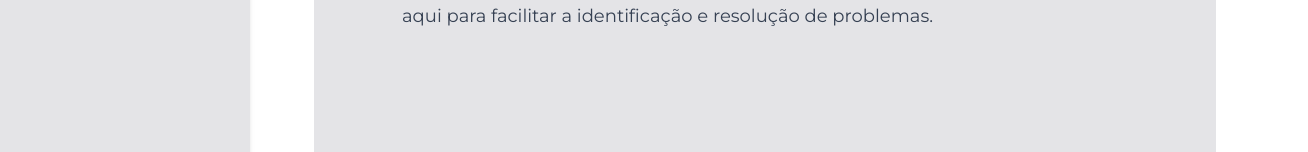
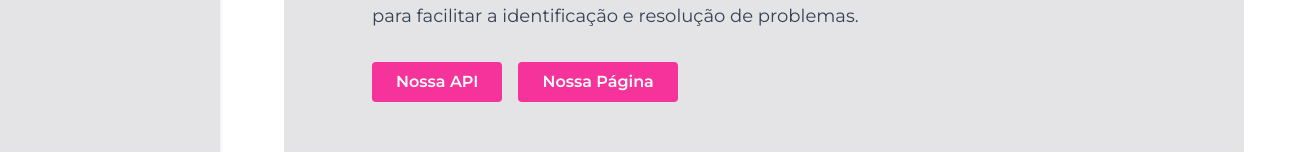
Before and after one commit to Deezinn/front-residencia, a Next.js app: page / in a window 1280 px wide. Shown: the part 521-673 px from the top of the page, 1308 px wide, since content can reach past the window. Built offline with nearby package versions, Linux system fonts and the light colour scheme.

Commit message:
feat: botões de repositorio adicionados

```diff
--- a/src/app/page.js
+++ b/src/app/page.js
@@ -7,10 +7,18 @@ export default function Main() {
       <h2 className="pl-2 text-4xl font-bold text-black">
         Registros de erro da API ExtrAI Dados
       </h2>
-      <p className="pl-2 mt-10 text-lg text-gray-700 dark:text-gray-300">
+      <p className="pl-2 mt-10 text-lg text-gray-700 dark:text-gray-300 w-200">
         Um sistema com o objetivo de gerar relatorios de erros dos serviços da API ExtrAI Dados. Os erros são
         registrados em um banco de dados e podem ser visualizados aqui para facilitar a identificação e resolução de problemas.
       </p>
+      <div className="flex gap-4 pl-2 mt-8">
+        <button className="bg-pink-500 hover:bg-pink-600 text-white font-semibold py-2 px-6 rounded-sm transition-colors duration-200">
+          Nossa API
+        </button>
+        <button className="bg-pink-500 hover:bg-pink-600 text-white font-semibold py-2 px-6 rounded-sm transition-colors duration-200">
+          Nossa Página
+        </button>
+      </div>
     </div>
   );
 }
```
